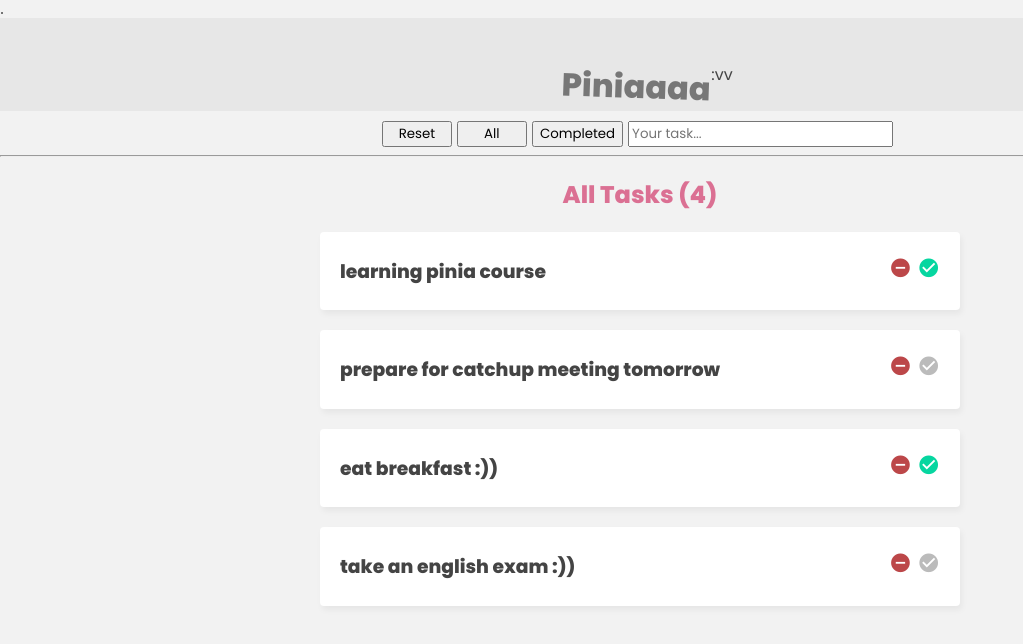
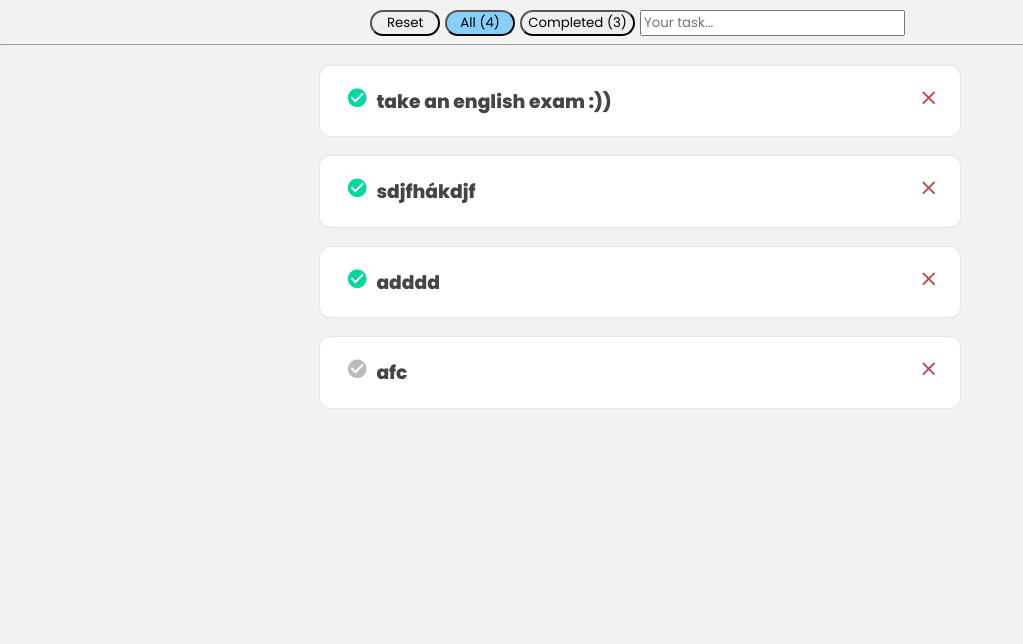
Before and after one commit to yenle259/pinia-ex, a Vue app: page / in a window 1280 px wide. Shown: the top 644 px of the page, without its empty margins (0-1023 px from the left). Built offline with nearby package versions, Linux system fonts and the light colour scheme; data requests are answered from the project's data file.

Commit message:
add sass and edit style

```diff
--- a/data/db.json
+++ b/data/db.json
@@ -1,24 +1,24 @@
 {
   "todo": [
     {
-      "id": 2,
-      "title": "learning pinia course",
+      "id": 5,
+      "title": "take an english exam :))",
       "isCompleted": true
     },
     {
-      "id": 3,
-      "title": "prepare for catchup meeting tomorrow",
-      "isCompleted": false
+      "title": "sdjfhákdjf",
+      "isCompleted": true,
+      "id": 6709
     },
     {
-      "id": 4,
-      "title": "eat breakfast :))",
-      "isCompleted": true
+      "title": "adddd",
+      "isCompleted": true,
+      "id": 7066
     },
     {
-      "id": 5,
-      "title": "take an english exam :))",
-      "isCompleted": false
+      "title": "afc",
+      "isCompleted": false,
+      "id": 6571
     }
   ]
 }
--- a/index.html
+++ b/index.html
@@ -7,7 +7,7 @@
   <meta name="viewport" content="width=device-width, initial-scale=1.0">
 
   <link rel="stylesheet" href="https://fonts.googleapis.com/css?family=Roboto:300,400,500,700&display=swap" />
-  <link rel="stylesheet" href="//fonts.googleapis.com/icon?family=Material+Icons">.
+  <link rel="stylesheet" href="//fonts.googleapis.com/icon?family=Material+Icons">
   <title>Pinia Excercise</title>
 </head>
 
--- a/src/App.vue
+++ b/src/App.vue
@@ -1,26 +1,23 @@
 <template>
-  <header>
-    <h1>Piniaaaa</h1>
-    <p>{{ toDoStore.name }}</p>
-  </header>
   <nav class="filter">
     <button @click="toDoStore.$reset">Reset</button>
-    <button @click="filter = 'all'">All</button>
-    <button @click="filter = 'completed'">Completed</button>
+    <button @click="filter = 'all'"
+      :class="{all: filter==='all'}"
+    >All ({{ toDoStore.totalCount }})</button>
+    <button @click="filter = 'completed'"
+    :class="{completed: filter==='completed'}"
+    >Completed ({{ toDoStore.completedCount }})</button>
     <div class="new-task-form">
       <AddTaskForm />
     </div>
   </nav>
   <hr>
-  <!-- <div class="loading" v-if="toDoStore.isLoading">Loading....</div> -->
   <div v-if="filter === 'all'">
-    <h2 class="title">All Tasks ({{ toDoStore.totalCount }})</h2>
     <div class="task-list" v-for="toDoItem in todo">
       <ToDoItem :toDoItem="toDoItem" />
     </div>
   </div>
   <div v-if="filter === 'completed'">
-    <h2 class="title">Completed Tasks ({{ toDoStore.completedCount }})</h2>
     <div class="task-list" v-for="toDoItem in completed">
       <ToDoItem :toDoItem="toDoItem" />
     </div>
@@ -62,4 +59,11 @@
   min-width: 70px;
   margin: 10px 5px 0px 0px;
 }
+
+.completed{
+  background-color: #06d6a0;
+}
+.all{
+  background-color: lightskyblue;
+}
 </style>
--- a/src/assets/main.css
+++ b/src/assets/main.css
@@ -9,48 +9,48 @@
   font-family: "Poppins";
 }
 
-/* header */
-header {
-  text-align: center;
-  background: #e7e7e7;
-  padding-top: 20px;
-  display: flex;
-  justify-content: center;
-  align-items: center;
-}
-header img {
-  max-width: 60px;
-  transform: rotate(-10deg);
-}
-header h1 {
-  margin: 0;
-  font-size: 2em;
-  padding-top: 25px;
-  margin-left: 15px;
-  color: #777;
-  transform: rotate(2deg);
+header{
+  font-weight: 300;
+  font-style: italic;
 }
 
+/* nav filter */
+.filter button{
+  border-radius: 20px;
+
+}
 /* task list */
 .task-list {
   max-width: 640px;
   margin: 20px auto;
 }
 .task {
-  padding: 6px 20px;
+  padding: 2px 20px;
   background: #fff;
-  margin-top: 20px;
-  border-radius: 4px;
-  box-shadow: 2px 4px 6px rgba(0,0,0,0.05);
+  margin-top: 5px;
+  border-radius: 10px;
+  box-shadow: rgba(0, 0, 0, 0.05) 0px 0px 0px 1px;
   display: flex;
   justify-content: space-between;
   align-items: center;
+  transition: 0.4s;
+}
+
+.task:hover{
+  box-shadow: rgba(60, 64, 67, 0.3) 0px 1px 2px 0px, rgba(60, 64, 67, 0.15) 0px 2px 6px 2px;
 }
 .task h3, .task .icons {
   display: inline-block;
 }
-.task .icons {
+.task h3{
+  flex-grow: 2;
+  margin-left: 8px;
+}
+.task .o-right {
   text-align: right;
+}
+.task .o-left {
+  text-align: left;
 }
 .task i {
   font-size: 1.4em;
--- a/src/components/ToDoItem.vue
+++ b/src/components/ToDoItem.vue
@@ -1,13 +1,12 @@
 <template>
     <div class="toDoItem task">
+        <div class="icons o-left">
+            <i class="material-icons" :class="{ completed: toDoItem.isCompleted }"
+                @click="toDoStore.toggleCompleteStatus(toDoItem.id)">check_circle</i>
+        </div>
         <h3>{{ toDoItem.title }}</h3>
-        <div class="icons">
-            <i class="material-icons remove"
-                @click="toDoStore.removeTask(toDoItem.id)"
-            >do_not_disturb_on</i>
-            <i class="material-icons" :class="{completed: toDoItem.isCompleted}"
-                @click="toDoStore.toggleCompleteStatus(toDoItem.id)"
-            >check_circle</i>
+        <div class="icons o-right">
+            <i class="material-icons remove" @click="toDoStore.removeTask(toDoItem.id)">close</i>
         </div>
     </div>
 </template>
@@ -17,19 +16,20 @@
 
 export default {
     props: ['toDoItem'],
-    setup(){
+    setup() {
         const toDoStore = useToDoStore()
 
-        return {toDoStore}
+        return { toDoStore }
     }
 }
 </script>
 
 <style scoped>
-    .remove{
-        color: #bc4749;
-    }
-    .completed{
-        color: #06d6a0;
-    }
+.remove {
+    color: #bc4749;
+}
+
+.completed {
+    color: #06d6a0;
+}
 </style>
```
